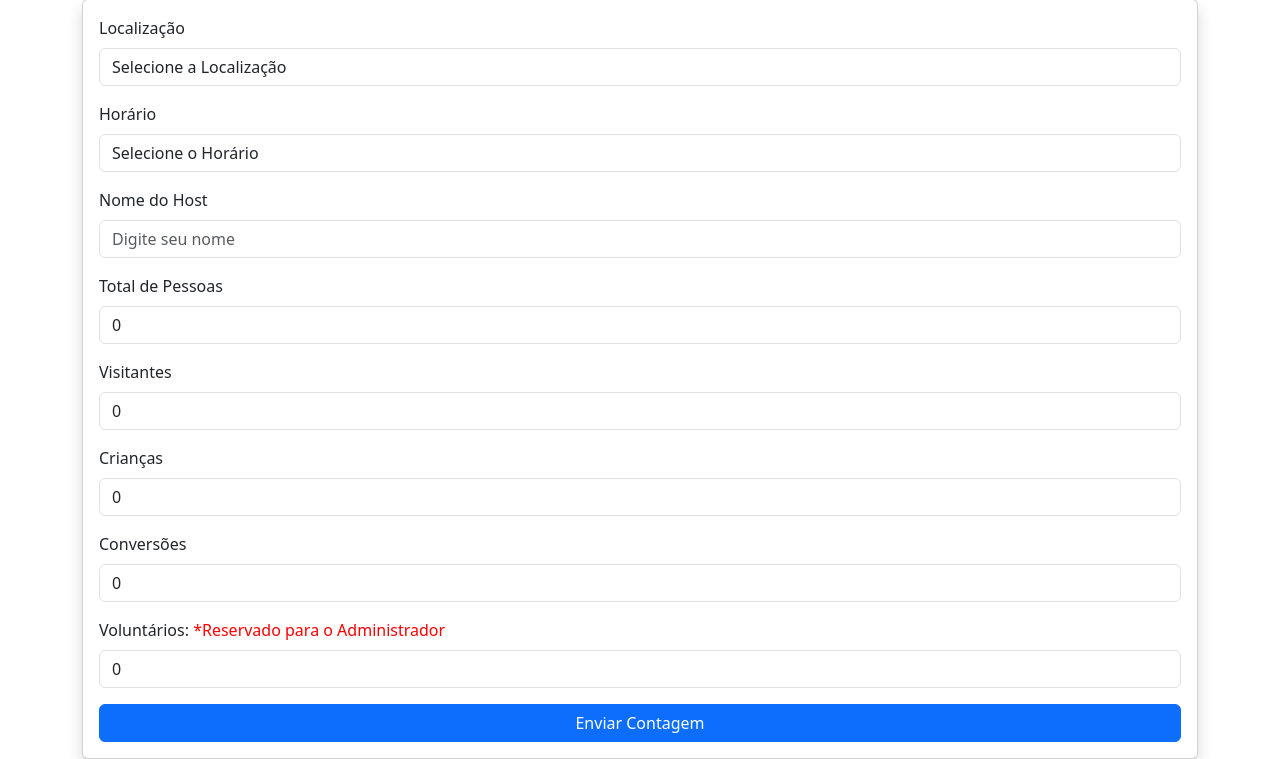
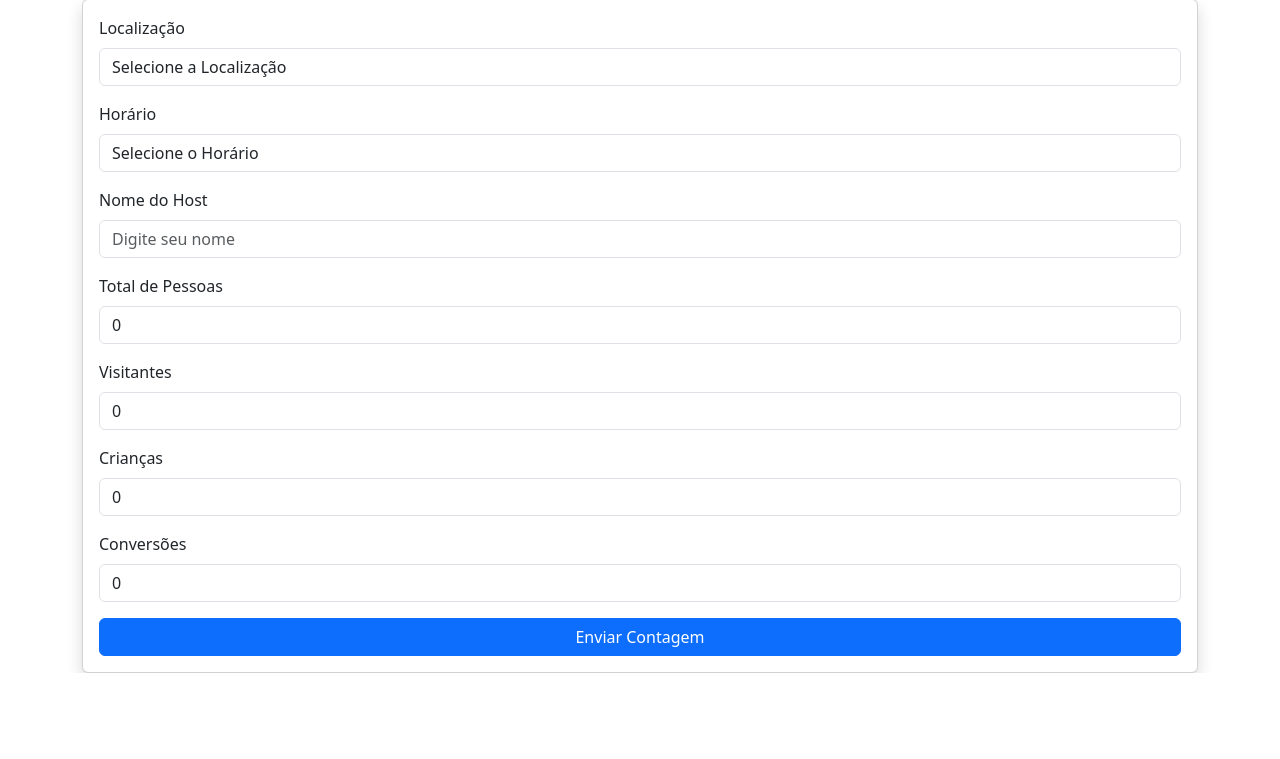
Before and after one commit to tiagolch/counting_people, a Django app: page / in a window 1280 px wide. Shown: the part 187-946 px from the top of the page. After the commit the page ends 860 px from the top, so only its background shows below. Run offline with Django 5.2, Linux system fonts and the light colour scheme; data that the repository does not hold is empty.

Commit message:
Revert "Adicionado contagem de voluntarios"

```diff
--- a/core/forms.py
+++ b/core/forms.py
@@ -56,20 +56,9 @@ class ContagemForm(forms.ModelForm):
         initial=0
     )
 
-    voluntarios = forms.IntegerField(
-        widget=forms.NumberInput(attrs={
-            'class': 'form-control',
-            'placeholder': '*Reservado para o líder',
-            'aria-placeholder': '*Reservado para o líder',
-            'label': 'Volutarios: Reservado para o líder',
-            'min': 0,
-        }),
-        initial=0
-    )
-
     class Meta:
         model = Contagem
-        fields = ['localizacao', 'horario', 'host_nome', 'total_pessoas', 'visitantes', 'criancas', 'conversoes', 'voluntarios']
+        fields = ['localizacao', 'horario', 'host_nome', 'total_pessoas', 'visitantes', 'criancas', 'conversoes']
 
     def __init__(self, *args, **kwargs):
         super(ContagemForm, self).__init__(*args, **kwargs)
--- a/core/models.py
+++ b/core/models.py
@@ -35,7 +35,6 @@ class Contagem(models.Model):
     visitantes = models.PositiveIntegerField(default=0)
     criancas = models.PositiveIntegerField(default=0)
     conversoes = models.PositiveIntegerField(default=0)
-    voluntarios = models.PositiveIntegerField(default=0)
     data_registro = models.DateTimeField(default=now)
     validado = models.BooleanField(default=False)
 
--- a/core/views.py
+++ b/core/views.py
@@ -3,7 +3,7 @@ from .forms import ContagemForm
 from django.shortcuts import render, get_object_or_404
 from .models import Contagem
 from django.utils.timezone import now
-from django.db.models import Sum, F
+from django.db.models import Sum
 from .models import Contagem, Localizacao, Reuniao
 from django.http import JsonResponse
 from datetime import datetime
@@ -20,15 +20,13 @@ def enviar_contagem(request):
                 visitantes = form.cleaned_data.get('visitantes', 0)
                 criancas = form.cleaned_data.get('criancas', 0)
                 conversoes = form.cleaned_data.get('conversoes', 0)
-                voluntarios = form.cleaned_data.get('voluntarios', 0)
 
                 mensagem = (
                     f"Contagens enviadas com sucesso! (Totais: "
                     f"Pessoas: {total_pessoas}, "
                     f"Visitantes: {visitantes}, "
                     f"Crianças: {criancas}, "
-                    f"Conversões: {conversoes}, "
-                    f"Voluntários: {voluntarios})"
+                    f"Conversões: {conversoes})"
                 )
                 messages.success(request, mensagem)
                 return redirect('enviar_contagem')
@@ -84,11 +82,8 @@ def resumo_contagem(request):
         total_pessoas=Sum('total_pessoas'),
         total_visitantes=Sum('visitantes'),
         total_criancas=Sum('criancas'),
-        total_conversoes=Sum('conversoes'),
-        total_voluntarios=Sum('voluntarios')
+        total_conversoes=Sum('conversoes')
     )
-
-    total_com_voluntarios = (totais.get('total_pessoas') or 0) + (totais.get('total_voluntarios') or 0)
 
     return render(request, 'resumo_contagem.html', {
         'contagens': contagens,
@@ -99,8 +94,7 @@ def resumo_contagem(request):
         'localizacao_selecionada': localizacao_selecionada,
         'horario_filtro': horario_filtro,
         'validado_filtro': validado_filtro,
-        'totais': totais,
-        'total_com_voluntarios': total_com_voluntarios,
+        'totais': totais
     })
 
 
--- a/templates/contagem_form.html
+++ b/templates/contagem_form.html
@@ -73,15 +73,6 @@
                     {{ form.conversoes }}
                 </div>
 
-                <!-- Voluntários -->
-                <div class="mb-3">
-                    <label for="id_voluntarios" class="form-label">
-                        Voluntários: <span style="color: red;">*Reservado para o Administrador</span>
-                    </label>
-                    {{ form.voluntarios }}
-                </div>
-
-
                 <button type="submit" class="btn btn-primary w-100">Enviar Contagem</button>
             </form>
         </div>
--- a/templates/resumo_contagem.html
+++ b/templates/resumo_contagem.html
@@ -93,8 +93,6 @@
                 <li class="list-group-item"><strong>Total de Visitantes:</strong> {{ totais.total_visitantes|default:"0" }}</li>
                 <li class="list-group-item"><strong>Total de Crianças:</strong> {{ totais.total_criancas|default:"0" }}</li>
                 <li class="list-group-item"><strong>Total de Conversões:</strong> {{ totais.total_conversoes|default:"0" }}</li>
-                <li class="list-group-item"><strong>Total de Voluntarios:</strong> {{ totais.total_voluntarios|default:"0" }}</strong></li>
-                <li class="list-group-item"><strong>Total Geral (Com Voluntários):</strong> {{ total_com_voluntarios|default:"0" }}</strong></li>
             </ul>
 
             <button class="btn btn-success mt-3" onclick="copiarResumo()">
@@ -108,8 +106,6 @@
 Total de Visitantes: {{ totais.total_visitantes|default:"0" }}
 Total de Crianças: {{ totais.total_criancas|default:"0" }}
 Total de Conversões: {{ totais.total_conversoes|default:"0" }}
-                Total de Voluntarios: {{ totais.total_voluntarios|default:"0" }}
-                Total Geral (Com Voluntários): {{ total_com_voluntarios|default:"0" }}
             </textarea>
         </div>
     </div>
@@ -127,7 +123,6 @@
                         <th>Visitantes</th>
                         <th>Crianças</th>
                         <th>Conversões</th>
-                        <th>Voluntários</th>
                         <th>Validado</th>
                         <th>Ação</th>
                     </tr>
@@ -141,7 +136,6 @@
                         <td>{{ contagem.visitantes }}</td>
                         <td>{{ contagem.criancas }}</td>
                         <td>{{ contagem.conversoes }}</td>
-                        <td>{{ contagem.voluntarios }}</td>
                         <td>
                             <span id="validado-{{ contagem.id }}" class="badge {% if contagem.validado %}bg-success{% else %}bg-danger{% endif %}">
                                 {% if contagem.validado %}Sim{% else %}Não{% endif %}
```
Also changed, not shown: core/migrations/0001_initial.py. Lines whose indentation alone changed are shown as unchanged.
